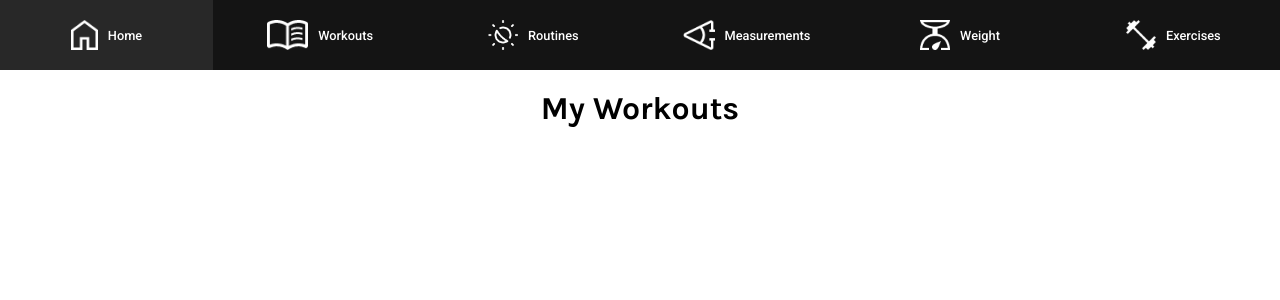
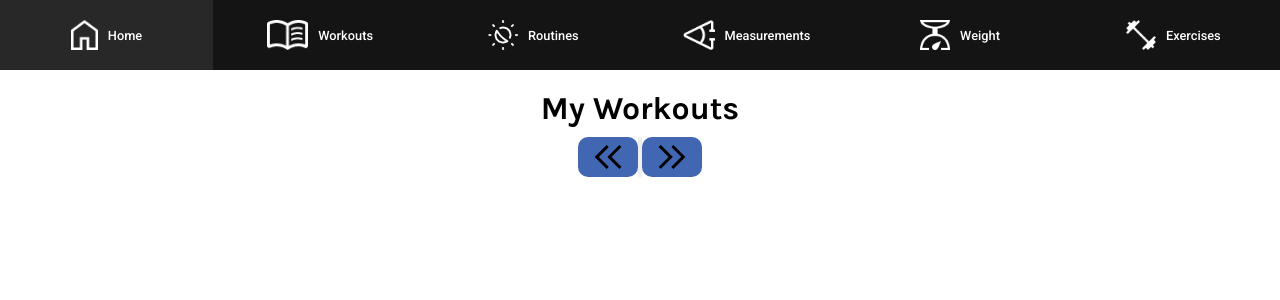
Before and after one commit to akist529/liftshark, a Vue app: page /workouts in a window 1280 px wide. Shown: the top 300 px of the page. Built offline with nearby package versions, Linux system fonts and the light colour scheme.

Commit message:
Create date button for workouts view

```diff
--- /dev/null
+++ b/src/components/buttons/DateButton.vue
@@ -0,0 +1,33 @@
+<template>
+    <div class="DateButton">
+        <BackButton />
+        <button></button>
+        <ForwardButton />
+    </div>
+</template>
+
+<script lang="ts">
+import { defineComponent } from 'vue'
+import BackButton from '@/components/buttons/BackButton.vue'
+import ForwardButton from '@/components/buttons/ForwardButton.vue'
+
+export default defineComponent({
+  components: {
+    BackButton,
+    ForwardButton
+  },
+  created () {
+    for (let i = 0; i < 25; i++) {
+      if (9 % i === 0 && 16 % i === 0 && 25 % i === 0) {
+        console.log(i)
+      }
+    }
+  }
+})
+</script>
+
+<style lang="scss">
+.DateButton {
+  display: flex;
+}
+</style>
--- a/src/views/WorkoutView.vue
+++ b/src/views/WorkoutView.vue
@@ -1,3 +1,25 @@
 <template>
-    <h1>My Workouts</h1>
+    <div class="WorkoutView">
+        <h1>My Workouts</h1>
+        <DateButton />
+    </div>
 </template>
+
+<script lang="ts">
+import { defineComponent } from 'vue'
+import DateButton from '@/components/buttons/DateButton.vue'
+
+export default defineComponent({
+  components: {
+    DateButton
+  }
+})
+</script>
+
+<style lang="scss">
+.WorkoutView {
+  display: flex;
+  flex-direction: column;
+  gap: 10px;
+}
+</style>
```
Also changed, not shown: public/images/ui/calendar_today.webp (added).
